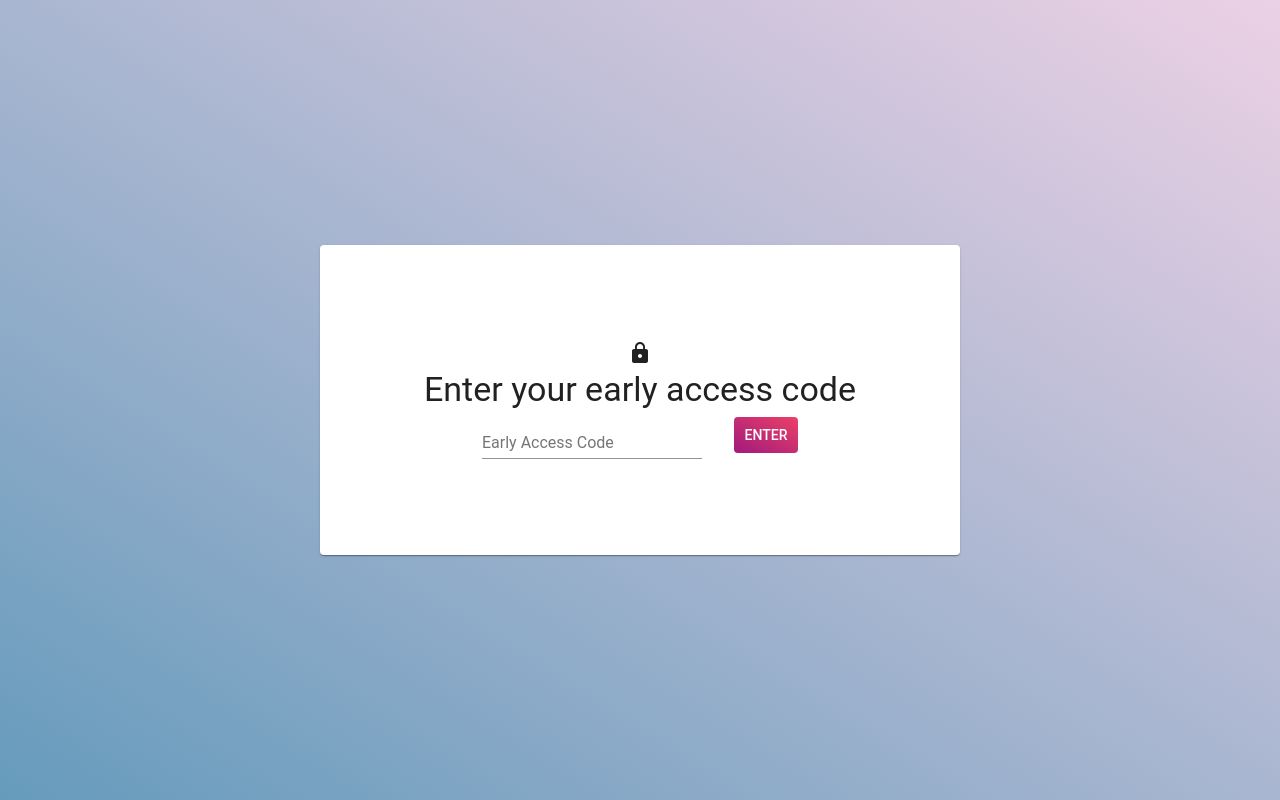
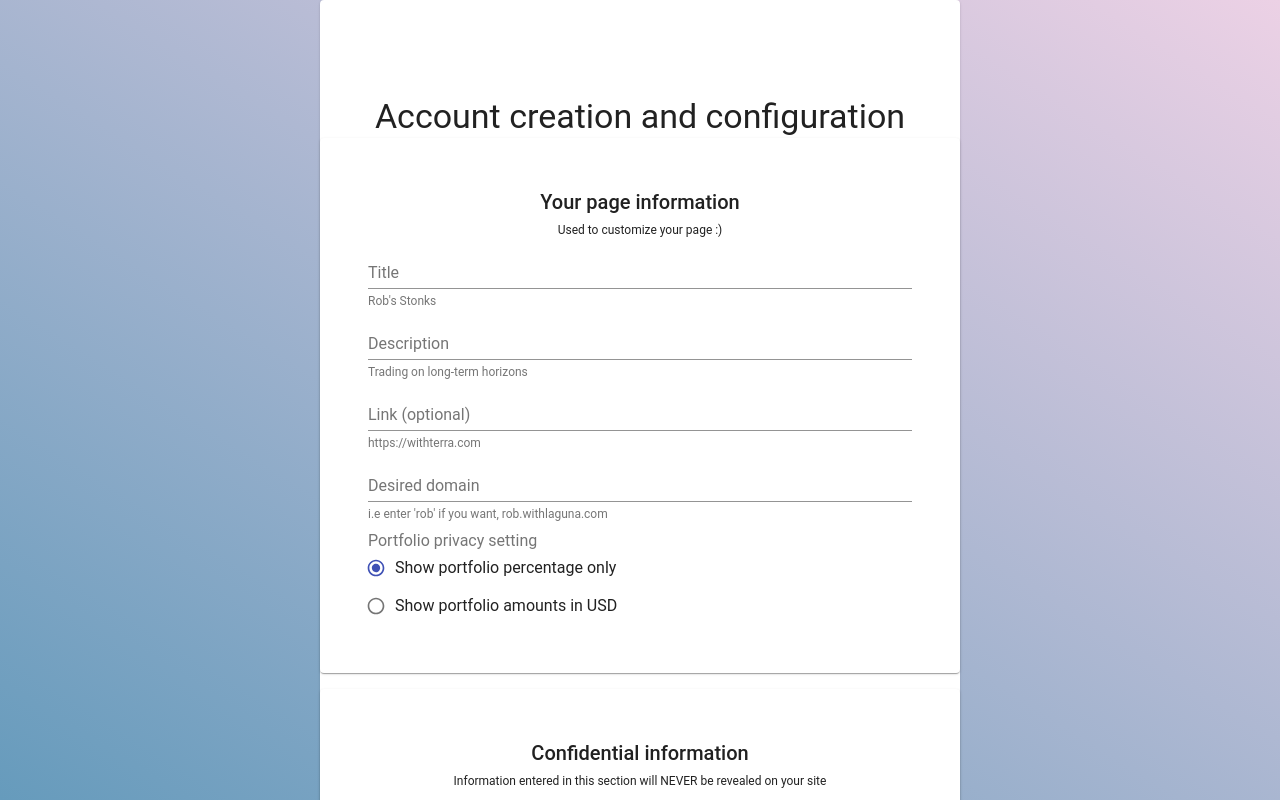
Before and after one commit to Rolstenhouse/stonks-access, a React (Create React App) app: page / in a window 1280 px wide. Shown: the top 800 px of the page. Built offline with nearby package versions, Linux system fonts and the light colour scheme; a web font is replaced by a local one.

Commit message:
start at form to fill out

```diff
--- a/src/AccessForm.js
+++ b/src/AccessForm.js
@@ -330,7 +330,8 @@ const Wait = () => {
 };
 
 export const AccessForm = () => {
-  const [step, setStep] = useState(0);
+    // Ignore Access Code
+  const [step, setStep] = useState(1);
   const [userId, setUserId] = useState();
   const theme = useTheme();
 
```
